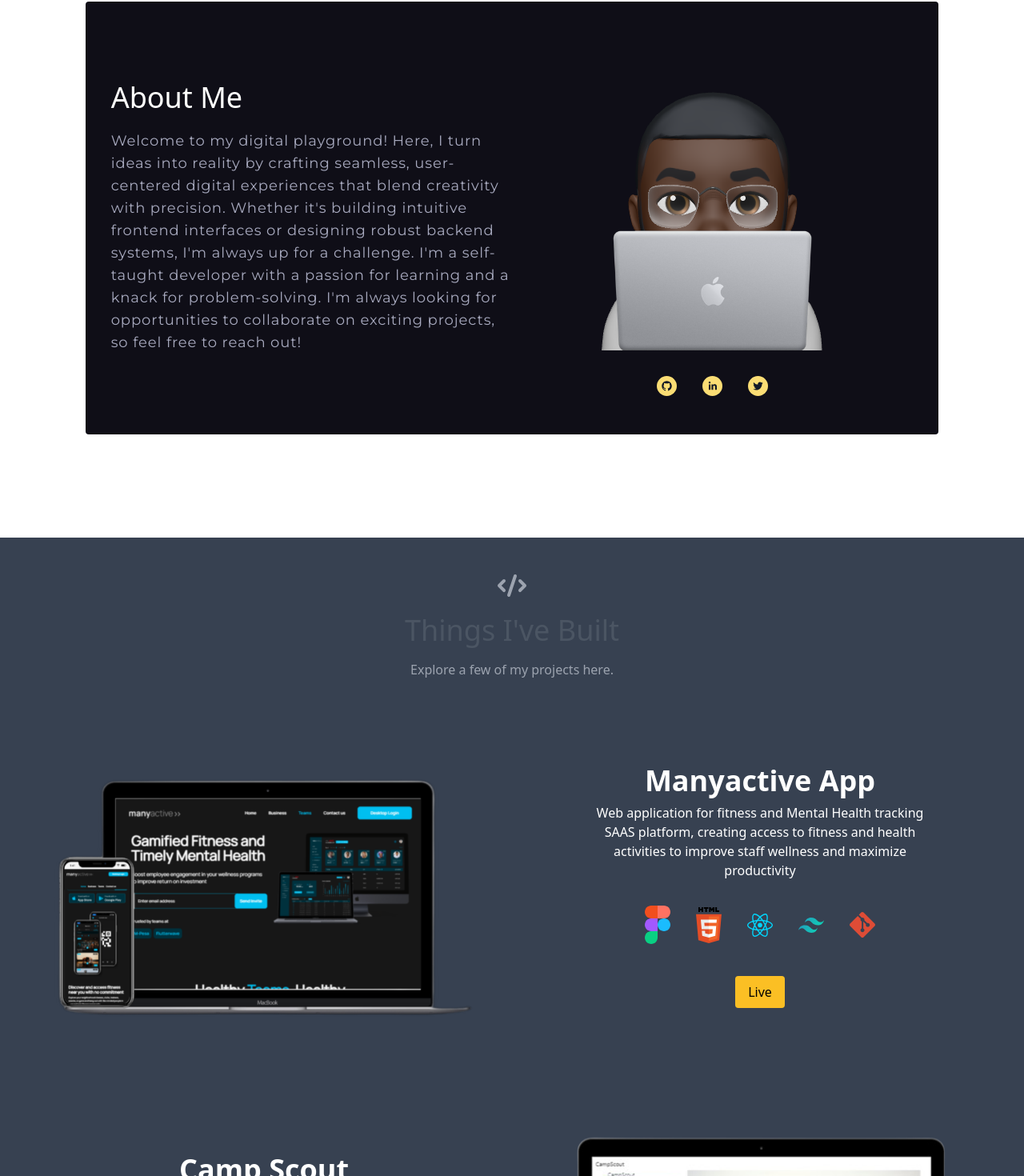
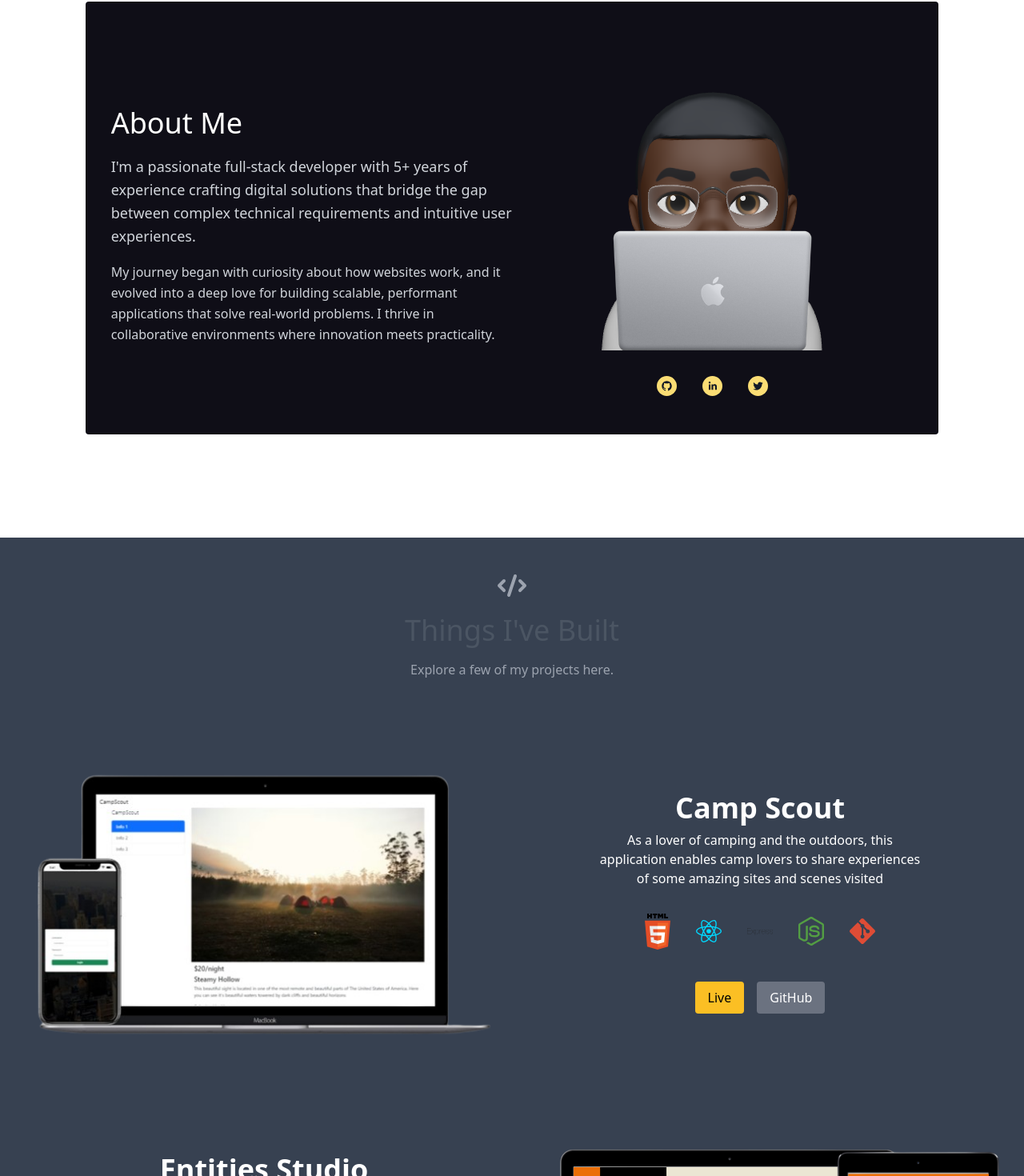
Before and after one commit to ammanabua/my-portfolio, a React (Create React App) app: page / in a window 1280 px wide. Shown: the part 928-2398 px from the top of the page at 80% size. Built offline with nearby package versions, Linux system fonts and the light colour scheme.

Commit message:
update portfolio

```diff
--- a/src/components/About.js
+++ b/src/components/About.js
@@ -11,9 +11,17 @@ export default function About() {
             <motion.div initial={{ opacity: 0 }} animate={{ opacity: 1 }} className="flex flex-col md:flex-row p-4 items-center justify-center md:w-5/6 md:px-8 bg-card-bg rounded">
                 <div className="flex-col flex lg:flex-grow md:w-1/2 md:items-start md:text-left my-5 md:mb-0  items-center">
                     <h2 className="font-title text-4xl mb-5 text-card-heading">About Me</h2>
-                    <p className="font-mont text-sm md:text-md lg:text-lg mb-5 leading-relaxed text-left w-full text-card-text tracking-wider">
-                        Welcome to my digital playground! Here, I turn ideas into reality by crafting seamless, user-centered digital experiences that blend creativity with precision. Whether it's building intuitive frontend interfaces or designing robust backend systems, I'm always up for a challenge. I'm a self-taught developer with a passion for learning and a knack for problem-solving. I'm always looking for opportunities to collaborate on exciting projects, so feel free to reach out!
-                    </p>
+                    <div className="prose prose-invert max-w-none">
+                        <p className="text-gray-300 text-lg leading-relaxed">
+                            I'm a passionate full-stack developer with 5+ years of experience crafting digital solutions
+                            that bridge the gap between complex technical requirements and intuitive user experiences.
+                        </p>
+                        <p className="text-gray-300 leading-relaxed mt-4">
+                            My journey began with curiosity about how websites work, and it evolved into a deep love
+                            for building scalable, performant applications that solve real-world problems. I thrive in
+                            collaborative environments where innovation meets practicality.
+                        </p>
+                    </div>
 
                 </div>
                 <div className="md:w-1/2 w-full justify-center">
--- a/src/data.js
+++ b/src/data.js
@@ -1,13 +1,13 @@
 export const projects = [
 
-  {
-    title: "Manyactive App",
-    tools: [ {title: 'Figma', image: './figma.svg'}, {title: 'HTML', image: './html-5.svg'}, {title: 'React', image: './react.svg'}, {title: "Tailwind CSS", image: './tailwindcss-icon.svg'}, {title: "Git", image: './git-icon.svg'}],
-    description:
-      "Web application for fitness and Mental Health tracking SAAS platform, creating access to fitness and health activities to improve staff wellness and maximize productivity",
-    image: "./manyactive.png",
-    link: "https://manyactive.com/",
-  },
+  // {
+  //   title: "Manyactive App",
+  //   tools: [ {title: 'Figma', image: './figma.svg'}, {title: 'HTML', image: './html-5.svg'}, {title: 'React', image: './react.svg'}, {title: "Tailwind CSS", image: './tailwindcss-icon.svg'}, {title: "Git", image: './git-icon.svg'}],
+  //   description:
+  //     "Web application for fitness and Mental Health tracking SAAS platform, creating access to fitness and health activities to improve staff wellness and maximize productivity",
+  //   image: "./manyactive.png",
+  //   link: "https://manyactive.com/",
+  // },
   {
     title: "Camp Scout",
     tools: [{title: 'HTML', image: './html-5.svg'}, {title: 'React', image: './react.svg'}, {title: "Express.js", image: './express.svg'}, {title: "Node.js", image: './nodejs-icon.svg'}, {title: "Git", image: './git-icon.svg'}],
@@ -23,7 +23,7 @@ export const projects = [
     description:
         "Welcome to the world of art, explore the mind of the artist who expresses their paradigm of the world from a unique perspective",
     image: "./entities.png",
-    link: "https://ammanabua.com/",
+    link: "https://entities.studio/",
     github: "https://github.com/ammanabua/entities-studio"
   },
   {
```
Also changed, not shown: 1 other file (tests, documents, lock files or other folders).
